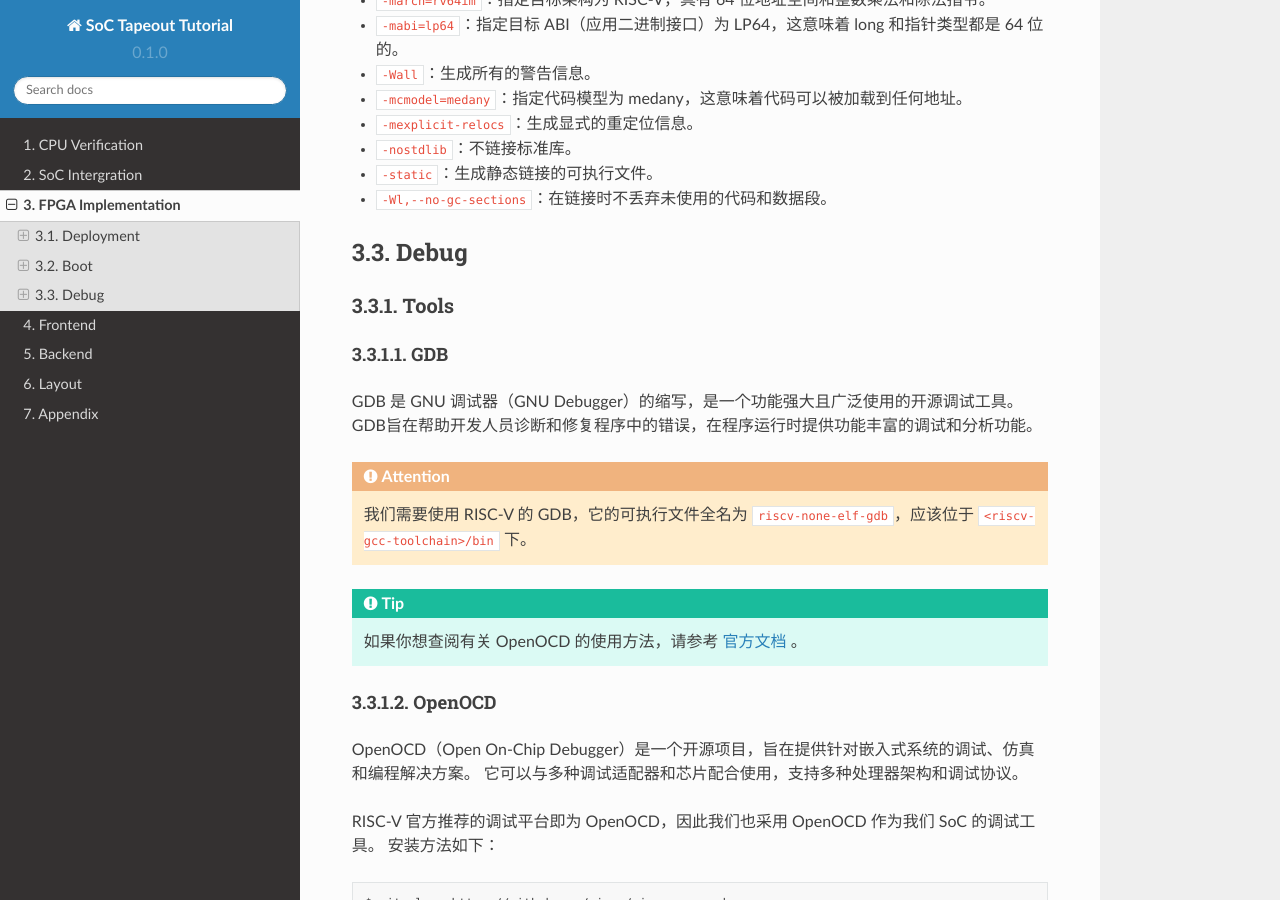
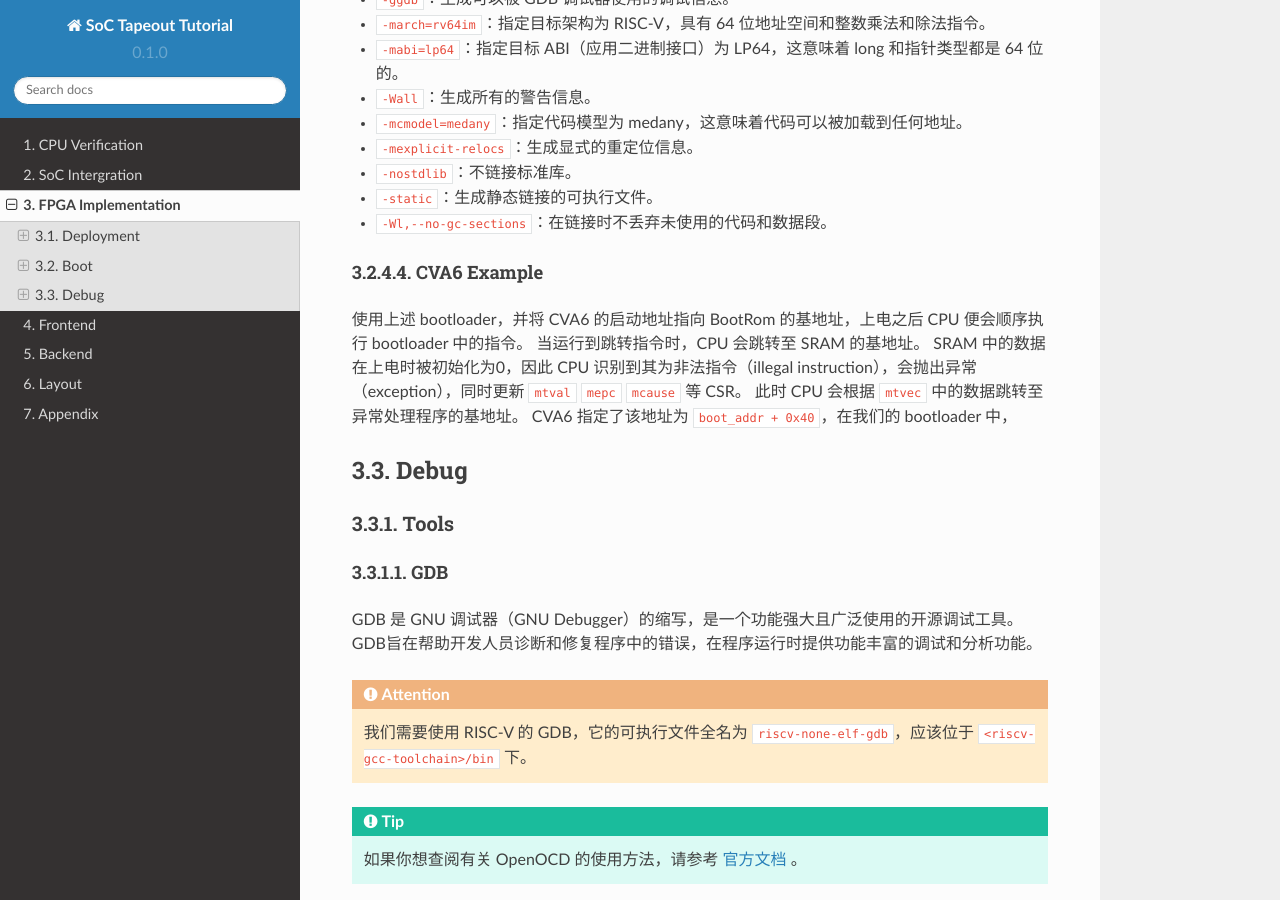
Before and after one commit to Siris-Li/SoC-Tapeout-Tutorial, a Sphinx documentation site: the page built from docs/source/fpga.rst, in a window 1280 px wide and 900 px high, scrolled down 11271 px. Built offline with Sphinx 7.4.7 and the Read the Docs theme 2.0.0, drawn with Linux system fonts in a browser that asks for light colours.

Commit message:
Update fpga.rst

```diff
--- a/docs/source/fpga.rst
+++ b/docs/source/fpga.rst
@@ -430,7 +430,7 @@
 
        . = ROM_BASE;
        .text.start : { *(.text.start) }
-       . = ROM_BASE + 0x80;
+       . = ROM_BASE + 0x40;
        .text.hang : { *(.text.hang) }
    }
 
@@ -478,6 +478,15 @@
 - ``-nostdlib``：不链接标准库。
 - ``-static``：生成静态链接的可执行文件。
 - ``-Wl,--no-gc-sections``：在链接时不丢弃未使用的代码和数据段。
+
+CVA6 Example
+######################
+
+使用上述 bootloader，并将 CVA6 的启动地址指向 BootRom 的基地址，上电之后 CPU 便会顺序执行 bootloader 中的指令。
+当运行到跳转指令时，CPU 会跳转至 SRAM 的基地址。
+SRAM 中的数据在上电时被初始化为0，因此 CPU 识别到其为非法指令（illegal instruction），会抛出异常（exception），同时更新 ``mtval`` ``mepc`` ``mcause`` 等 CSR。
+此时 CPU 会根据 ``mtvec`` 中的数据跳转至异常处理程序的基地址。
+CVA6 指定了该地址为 ``boot_addr + 0x40``，在我们的 bootloader 中，
 
 Debug
 ----------------
```
